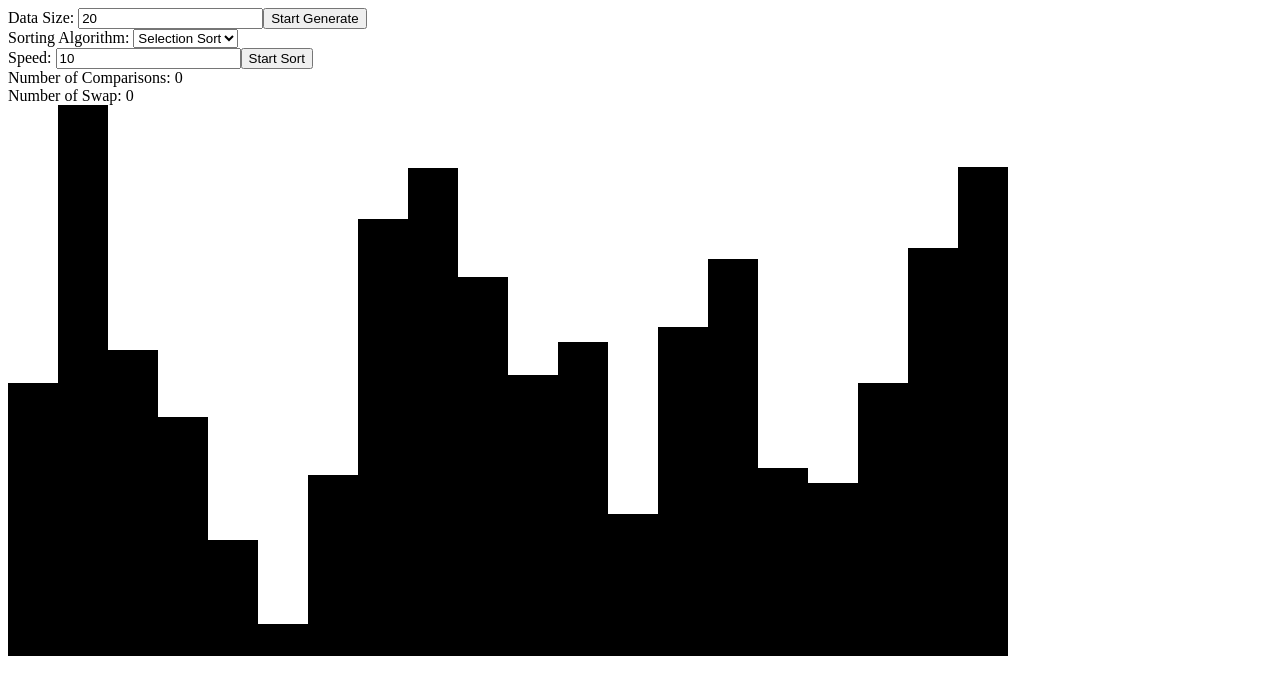
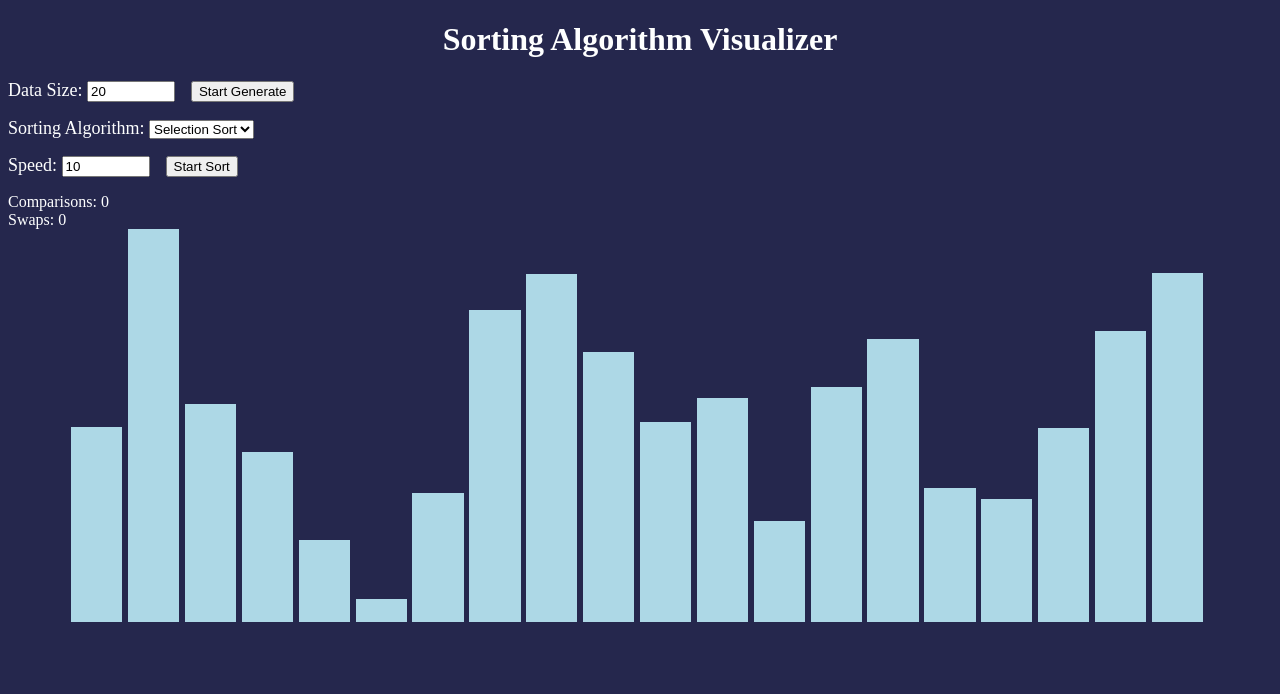
Before and after one commit to makaronma/sorting-algo-visualizer, a React (Create React App) app: page / in a window 1280 px wide. Both pictures are taken after a click on the button "Start Generate". Shown: the top 694 px of the page. Built offline with nearby package versions, Linux system fonts and the light colour scheme.

Commit message:
add css styles

```diff
--- a/src/App.js
+++ b/src/App.js
@@ -14,6 +14,7 @@ function App() {
 
   return (
     <>
+      <h1 class="appTitle">Sorting Algorithm Visualizer</h1>
       <ControlPanel
         dataset={dataset}
         setDataSet={setDataSet}
--- a/src/components/ControlPanel.js
+++ b/src/components/ControlPanel.js
@@ -16,7 +16,7 @@ const ControlPanel = ({ dataset, setDataSet, info, setInfo }) => {
   const [orders, setOrder] = useState();
   const [count, setCount] = useState(0);
   const [sorting, setSorting] = useState(false);
-  const [sortBtnEnable, setSortBtnEnable] = useState(true);
+  const [sortBtnEnable, setSortBtnEnable] = useState(false);
   // Set Default Value of input box
   useEffect(() => {
     dataSizeRef.current.value = 20;
@@ -173,12 +173,14 @@ const ControlPanel = ({ dataset, setDataSet, info, setInfo }) => {
   };
 
   return (
-    <>
-      Data Size: <input type="number" ref={dataSizeRef} />
-      <button onClick={handleGenBtnClick}>Start Generate</button>
-      {/* {<button onClick={test}>test</button>} */}
+    <div id="controlPanel">
       <div>
-        <label htmlFor="SortAlgoSelect">Sorting Algorithm: </label>
+        <label>Data Size: </label>
+        <input type="number" ref={dataSizeRef} />
+        <button onClick={handleGenBtnClick}>Start Generate</button>
+      </div>
+      <div>
+        <label>Sorting Algorithm: </label>
         <select
           name="SortAlgoSelect"
           onChange={handleChangeAlgoChoice}
@@ -191,12 +193,13 @@ const ControlPanel = ({ dataset, setDataSet, info, setInfo }) => {
         </select>
       </div>
       <div>
-        Speed: <input type="number" ref={speedRef} />
+        <label>Speed: </label>
+        <input type="number" ref={speedRef} />
         <button onClick={handleSortBtnClick} disabled={!sortBtnEnable}>
           Start Sort
         </button>
       </div>
-    </>
+    </div>
   );
 };
 
--- a/src/components/DataContainer.js
+++ b/src/components/DataContainer.js
@@ -1,22 +1,18 @@
 import React from "react";
 
-const stateColor = {
-  default: "black",
-  comparing: "red",
-  swapping: "yellow",
-  done: "green",
-};
+const DataContainer = ({ data, numOfData }) => {
+  const marginRight = 100 / numOfData / 10;
+  const width = 100 / numOfData - 10 / numOfData;
 
-const DataContainer = ({ data, numOfData }) => {
   const dataStyle = {
-    width: `${100 / numOfData}%`,
+    width: `${width}%`,
     height: `${data.val / 10}%`,
-    backgroundColor: stateColor[data.state],
+    marginRight: `${marginRight}%`,
   };
 
-  // const usingStyle = data.isUsing ? { backgroundColor: "red" } : {};
-
-  return <div className="dataContainer" style={dataStyle}></div>;
+  return (
+    <div className={`dataContainer ${data.state}`} style={dataStyle}></div>
+  );
 };
 
 export default DataContainer;
--- a/src/components/InfoDisplayBoard.js
+++ b/src/components/InfoDisplayBoard.js
@@ -8,8 +8,8 @@ import React from "react";
 const InfoDisplayBoard = ({ info }) => {
   return (
     <div>
-      <div>Number of Comparisons: {info.numOfComparison}</div>
-      <div>Number of Swap: {info.numOfSwap}</div>
+      <div>Comparisons: {info.numOfComparison}</div>
+      <div>Swaps: {info.numOfSwap}</div>
     </div>
   );
 };
--- a/src/styles/app.css
+++ b/src/styles/app.css
@@ -1,11 +1,52 @@
+:root {
+  --dark-blue: #25274d;
+  --white: #feffff;
+  --green: #25ff65;
+  --yellow: #ffdb00;
+  --orange: #ff8600;
+  background: var(--dark-blue);
+  color: var(--white);
+  box-sizing: border-box;
+}
+.appTitle {
+  text-align: center;
+}
+
 #dataDisplayBoard {
-  height: 70vh;
-  width: 1000px;
-  /* display: flex; */
+  padding: 0 5%;
+  width: 90%;
+  aspect-ratio: 1.5 / 1;
+  max-height: 50vh;
 }
 
 .dataContainer {
   display: inline-block;
-  background-color: black;
   margin-top: auto;
 }
+
+.default {
+  background-color: lightblue;
+}
+.comparing {
+  background-color: var(--orange);
+}
+.swapping {
+  background-color: var(--yellow);
+}
+.done {
+  background-color: var(--green);
+}
+#controlPanel {
+  font-size: 18px;
+}
+#controlPanel div {
+  margin-bottom: 1rem;
+}
+
+input,
+select {
+  margin-right: 1rem;
+}
+input {
+  width: 5rem;
+}
```
